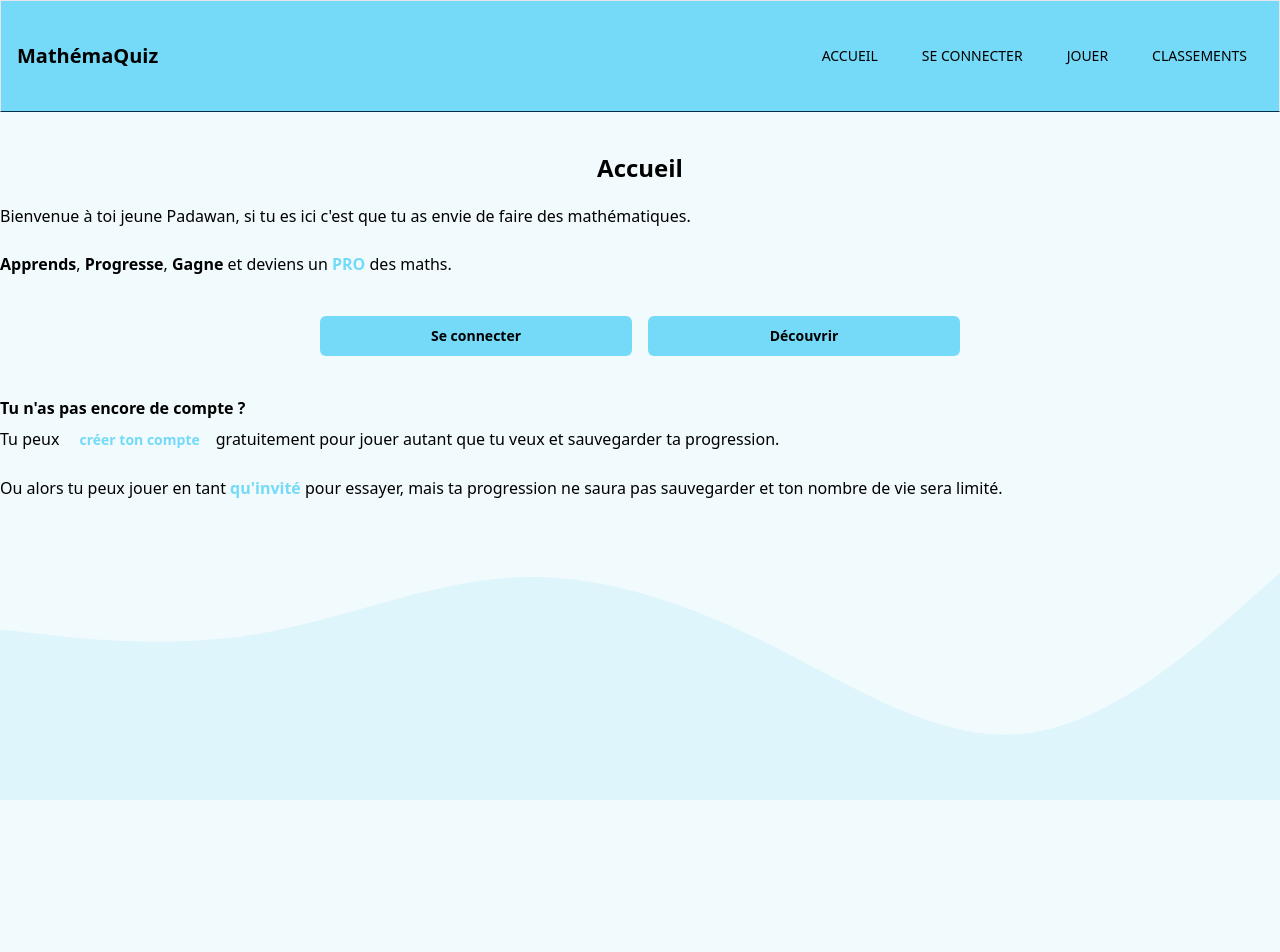
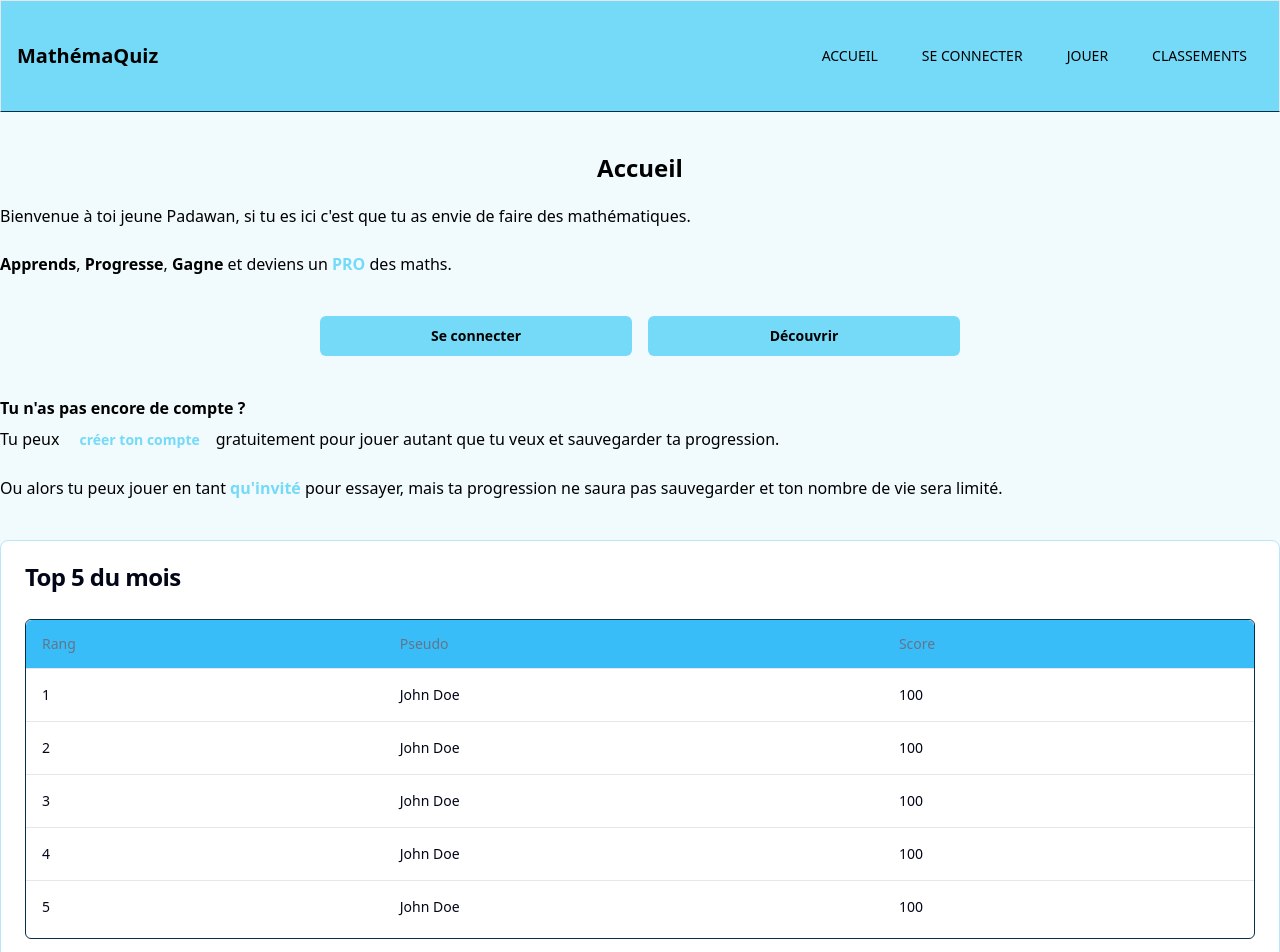
Before and after one commit to MisterWaner/math_game_front, a React (Vite) app: page / in a window 1280 px wide. Shown: the top 952 px of the page. Before the commit the page ends 800 px from the top, so only its background shows below. Built offline with nearby package versions, Linux system fonts and the light colour scheme.

Commit message:
8th commit: ended main parts of ui

```diff
--- a/src/App.tsx
+++ b/src/App.tsx
@@ -6,6 +6,7 @@ import {
 } from "react-router-dom";
 
 import MainLayout from "@/layout/MainLayout";
+import AlgebreLayout from "./layout/AlgebreLayout";
 import Home from "./pages/Home";
 import Ranking from "./pages/Ranking";
 import Playing from "./pages/Playing";
@@ -20,12 +21,14 @@ function App() {
                     <Route index element={<Home />} />
                     <Route path="/connexion" element={<Connexion />} />
                     <Route path="/classements" element={<Ranking />} />
-                    <Route path="/jouer" element={<Playing />} >
-                        <Route path=":type" element={<Game />} />
+                    <Route path="/jouer" element={<Playing />} />
+                    <Route path="jouer/:type" element={<AlgebreLayout />}>
+                        <Route index element={<Game />} />
                     </Route>
+
                 </Route>
             </>
-        ),
+        )
     );
 
     return (
--- a/src/components/Cards/QuestionCard.tsx
+++ b/src/components/Cards/QuestionCard.tsx
@@ -1,5 +1,5 @@
 import { useState } from "react";
-
+import { useNavigate } from "react-router-dom";
 import {
     Card,
     CardTitle,
@@ -18,6 +18,7 @@ export default function QuestionCard() {
     const [dialogTitle, setDialogTitle] = useState<string>("");
     const [dialogTitleColor, setDialogTitleColor] = useState<string>("");
     const [dialogActionColor, setDialogActionColor] = useState<string>("");
+    const navigate = useNavigate();
 
     const question = useCoursesStore((state) => state.question);
     const playerAnswer = useCoursesStore((state) => state.playerAnswer);
@@ -92,7 +93,7 @@ export default function QuestionCard() {
         console.log("save score");
         resetProgress();
         resetQuestionCounter();
-        //router.push("/jeu");
+        navigate("/jouer");
     };
 
     return (
--- a/src/components/CourseSelector/CourseSelector.tsx
+++ b/src/components/CourseSelector/CourseSelector.tsx
@@ -9,6 +9,7 @@ import {
 
 import { useCoursesStore } from "@/store/CoursesStore";
 import { courseSelectorData } from "@/lib/course-selector-data";
+import { Course } from "@/lib/types";
 
 export default function CourseSelector() {
     const courseSelector = courseSelectorData;
@@ -30,10 +31,10 @@ export default function CourseSelector() {
                         <Button className="w-full">{label}</Button>
                     </DropdownMenuTrigger>
                     <DropdownMenuContent>
-                        {courses.map(({ id, title, path, type }) => (
+                        {courses.map(({ id, title, path, type }: Course) => (
                             <DropdownMenuItem key={id}>
                                 <Link
-                                    to={path}
+                                    to={`/jouer/${path}`}
                                     className="w-full"
                                     onClick={() => {
                                         selectCourse(title, true, type);
--- /dev/null
+++ b/src/components/RankingTables/Top5Table.tsx
@@ -0,0 +1,50 @@
+import {
+    Table,
+    TableBody,
+    TableHead,
+    TableRow,
+    TableHeader,
+    TableCell,
+} from "@/components/ui/table";
+
+export default function Top5Table() {
+    return (
+        <Table>
+            <TableHeader className="bg-sky-400">
+                <TableRow>
+                    <TableHead>Rang</TableHead>
+                    <TableHead>Pseudo</TableHead>
+                    <TableHead>Score</TableHead>
+                </TableRow>
+            </TableHeader>
+
+            <TableBody>
+                <TableRow>
+                    <TableCell>1</TableCell>
+                    <TableCell>John Doe</TableCell>
+                    <TableCell>100</TableCell>
+                </TableRow>
+                <TableRow>
+                    <TableCell>2</TableCell>
+                    <TableCell>John Doe</TableCell>
+                    <TableCell>100</TableCell>
+                </TableRow>
+                <TableRow>
+                    <TableCell>3</TableCell>
+                    <TableCell>John Doe</TableCell>
+                    <TableCell>100</TableCell>
+                </TableRow>
+                <TableRow>
+                    <TableCell>4</TableCell>
+                    <TableCell>John Doe</TableCell>
+                    <TableCell>100</TableCell>
+                </TableRow>
+                <TableRow>
+                    <TableCell>5</TableCell>
+                    <TableCell>John Doe</TableCell>
+                    <TableCell>100</TableCell>
+                </TableRow>
+            </TableBody>
+        </Table>
+    );
+}
--- a/src/components/ScoreIndicator.tsx
+++ b/src/components/ScoreIndicator.tsx
@@ -1,6 +1,6 @@
 import { useCoursesStore } from "@/store/CoursesStore";
 
-export default function ScoreIncicator() {
+export default function ScoreIndicator() {
     const score = useCoursesStore((state) => state.score);
 
     return (
--- /dev/null
+++ b/src/layout/AlgebreLayout.tsx
@@ -0,0 +1,13 @@
+import { Outlet } from "react-router-dom";
+import Header from "@/components/Header/Header";
+import Footer from "@/components/Footer";
+
+export default function AlgebreLayout() {
+    return (
+        <>
+            <Header />
+            <Outlet />
+            <Footer />
+        </>
+    );
+}
--- a/src/pages/Game.tsx
+++ b/src/pages/Game.tsx
@@ -1,3 +1,26 @@
+import { useParams } from "react-router-dom";
+
+import Wrapper from "@/components/Wrapper";
+import ContentSection from "@/components/ContentSection";
+import QuestionCard from "@/components/Cards/QuestionCard";
+import ProgressBar from "@/components/ProgressBar";
+import ScoreIndicator from "@/components/ScoreIndicator";
+
 export default function Game() {
-    return <div>Game</div>;
+    const { type } = useParams();
+
+    return (
+        <Wrapper>
+            <h2 className="text-2xl font-bold text-center mt-10">{type?.toLocaleUpperCase()}</h2>
+            <ContentSection>
+                <QuestionCard />
+            </ContentSection>
+            <ContentSection>
+                <div className="mt-10">
+                    <ScoreIndicator />
+                </div>
+                <ProgressBar />
+            </ContentSection>
+        </Wrapper>
+    );
 }
--- a/src/pages/Home.tsx
+++ b/src/pages/Home.tsx
@@ -1,5 +1,7 @@
 import ContentSection from "@/components/ContentSection";
 import SignupModal from "@/components/Modals/SignupModal";
+import ScoreCard from "@/components/Cards/ScoreCard";
+import Top5Table from "@/components/RankingTables/Top5Table";
 import { Button } from "@/components/ui/button";
 import { Link } from "react-router-dom";
 
@@ -49,6 +51,13 @@ export default function Home() {
                     </p>
                 </div>
             </ContentSection>
+            <ContentSection>
+                <div className="mt-10">
+                    <ScoreCard title="Top 5 du mois">
+                        <Top5Table />
+                    </ScoreCard>
+                </div>
+            </ContentSection>
         </>
     );
 }
```
